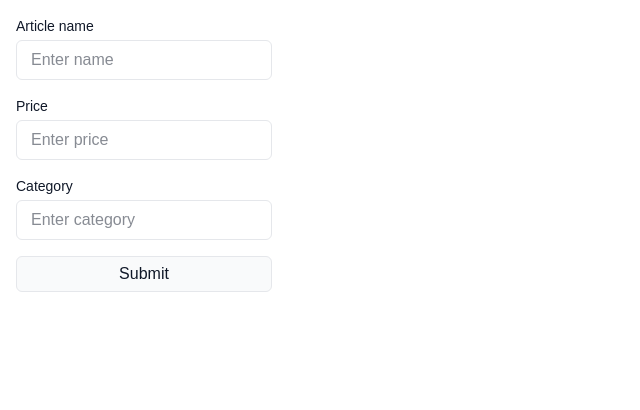
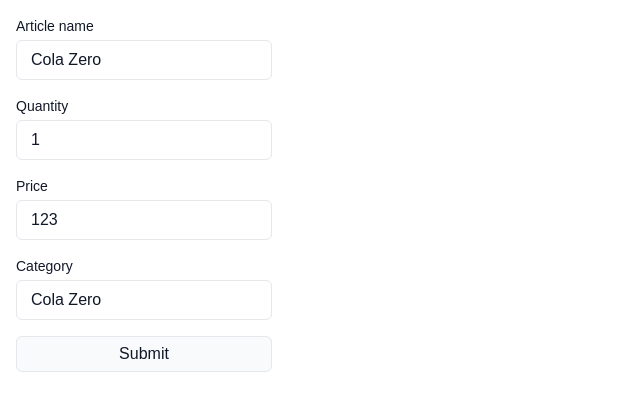
Before and after one commit to ExziiL/snack_v3, a Next.js app: page / in a window 1280 px wide. Shown: the top 410 px of the page, without its empty margins (0-640 px from the left). Built offline with nearby package versions, Linux system fonts and the light colour scheme; no server answers.

Commit message:
feat: add form functionality to add form data to supabase database

```diff
--- a/src/components/forms/new-entry-form.tsx
+++ b/src/components/forms/new-entry-form.tsx
@@ -1,5 +1,6 @@
 "use client";
 
+import { createClient } from "@/supabase/client";
 import { Field } from "@base-ui-components/react/field";
 import { Form } from "@base-ui-components/react/form";
 import { zodResolver } from "@hookform/resolvers/zod";
@@ -21,11 +22,16 @@
 		.string()
 		.min(1, { message: "Category is required" })
 		.min(2, "Must be at least 2 characters"),
+	quantity: z.coerce
+		.number()
+		.min(1, { message: "Quantity is required" })
+		.positive("Must be a positive number"),
 });
 
 type FormValues = z.infer<typeof schema>;
 
 export default function NewEntryForm() {
+	const supabase = createClient();
 	const {
 		register,
 		handleSubmit,
@@ -34,14 +40,60 @@
 	} = useForm({
 		resolver: zodResolver(schema),
 		defaultValues: {
-			article_name: "",
-			price: undefined,
-			category: "",
+			article_name: "Cola Zero",
+			quantity: 1,
+			price: 123,
+			category: "Cola Zero",
 		},
 	});
 
 	const onSubmit = async (data: FormValues) => {
-		console.log("validated data: ", data);
+		try {
+			const {
+				data: { user },
+			} = await supabase.auth.getUser();
+			const userId = user?.id;
+
+			const { data: catData, error: catError } = await supabase
+				.from("categories")
+				.upsert(
+					{ name: data.article_name.trim(), user_id: userId },
+					{ onConflict: "name" }
+				)
+				.select("id");
+
+			if (catError) throw catError;
+			const categoryId = catData?.[0].id;
+
+			const { data: entryData, error: entryError } = await supabase
+				.from("entries")
+				.insert({
+					title: data.article_name.trim(),
+					price: data.price,
+					quantity: data.quantity,
+					user_id: userId,
+				})
+				.select("id")
+				.single();
+
+			if (entryError) throw entryError;
+			const entryId = entryData?.id;
+
+			const { error: linkError } = await supabase
+				.from("entry_categories")
+				.insert([
+					{
+						entry_id: entryId,
+						category_id: categoryId,
+					},
+				]);
+
+			if (linkError) throw linkError;
+
+			// TODO: Add toast that shows success
+		} catch (err) {
+			console.error(err);
+		}
 		reset();
 	};
 
@@ -70,6 +122,24 @@
 				/>
 				<Field.Error className="text-sm text-red-800">
 					{errors.article_name?.message}
+				</Field.Error>
+			</Field.Root>
+
+			<Field.Root
+				name="quantity"
+				className="flex flex-col items-start gap-1"
+			>
+				<Field.Label className="text-sm font-medium text-gray-900">
+					Quantity
+				</Field.Label>
+				<Field.Control
+					{...register("quantity")}
+					type="number"
+					placeholder="Enter Quantity"
+					className="h-10 w-full rounded-md border border-gray-200 pl-3.5 text-base text-gray-900 focus:outline-2 focus:-outline-offset-1 focus:outline-blue-800"
+				/>
+				<Field.Error className="text-sm text-red-800">
+					{errors.quantity?.message}
 				</Field.Error>
 			</Field.Root>
 
@@ -110,7 +180,6 @@
 
 			<Button
 				type="submit"
-				// variant="def"
 				disabled={isSubmitting}
 			>
 				{isSubmitting ? "Submitting…" : "Submit"}
--- a/src/components/ui/button.tsx
+++ b/src/components/ui/button.tsx
@@ -1,7 +1,6 @@
 import { cn } from "@/lib/utils";
-import { useRender } from "@base-ui-components/react";
 import { cva, type VariantProps } from "class-variance-authority";
-import React, { ReactElement } from "react";
+import React from "react";
 
 // ("inline-flex items-center justify-center gap-2 whitespace-nowrap rounded-md text-sm font-medium transition-all disabled:pointer-events-none disabled:opacity-50 [&_svg]:pointer-events-none [&_svg:not([class*='size-'])]:size-4 shrink-0 [&_svg]:shrink-0 outline-none focus-visible:border-ring focus-visible:ring-ring/50 focus-visible:ring-[3px] aria-invalid:ring-destructive/20 dark:aria-invalid:ring-destructive/40 aria-invalid:border-destructive");
 
@@ -36,18 +35,10 @@
 	className,
 	variant,
 	size,
-	asChild,
-	render = "button",
 	...props
-}: React.ComponentProps<"button"> &
-	VariantProps<typeof buttonVariants> & {
-		asChild?: boolean;
-		render?: React.ElementType;
-	}) {
-	const Comp = asChild ? render : "button";
-
+}: React.ComponentProps<"button"> & VariantProps<typeof buttonVariants>) {
 	return (
-		<Comp
+		<button
 			data-slot="button"
 			className={cn(buttonVariants({ variant, size, className }))}
 			{...props}
```
